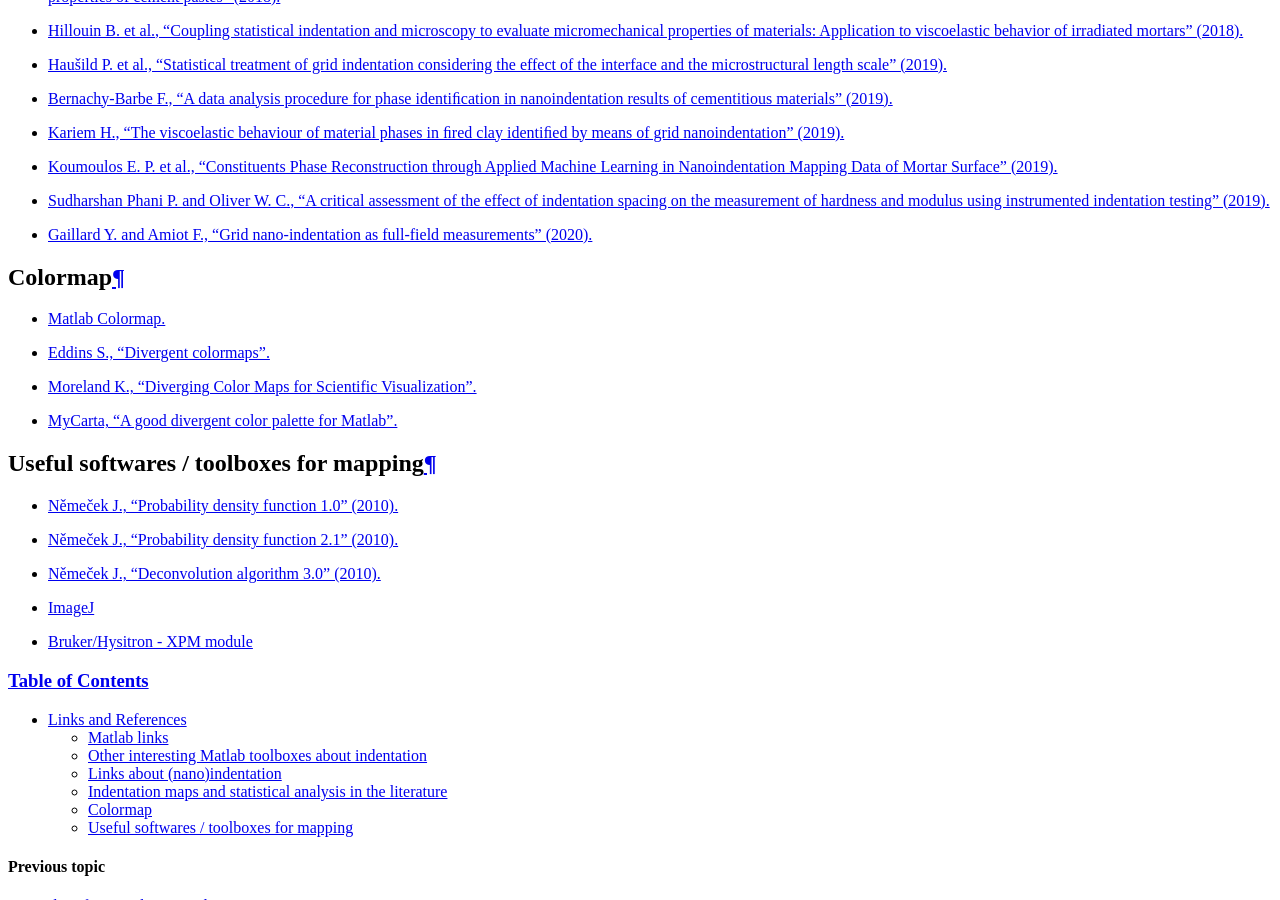
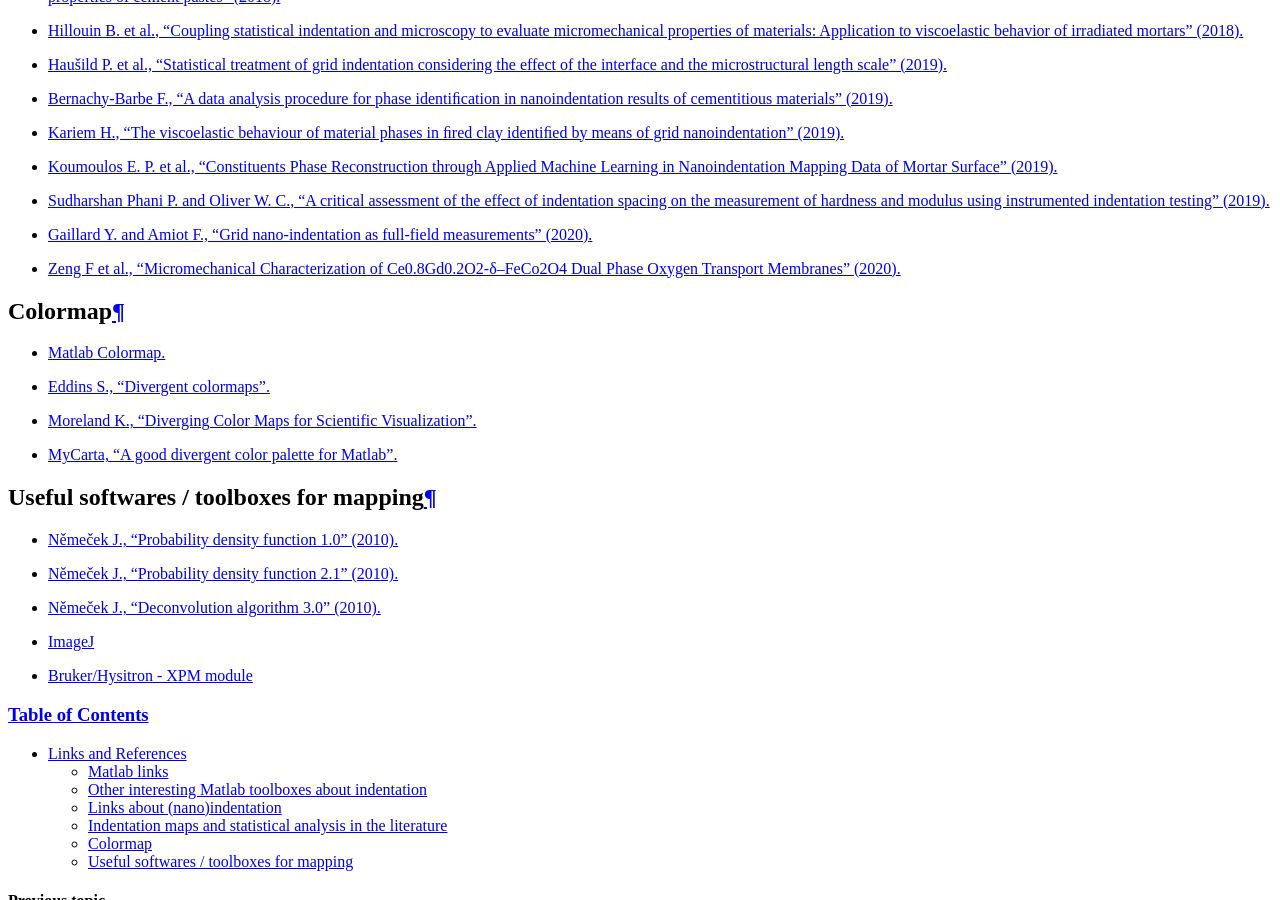
Before and after one commit to DavidMercier/TriDiMap, a Sphinx documentation site: the page built from doc/links_ref.rst, in a window 1280 px wide and 900 px high, scrolled down 2078 px. Built offline with Sphinx 7.4.7, drawn with Linux system fonts in a browser that asks for light colours; comment, search, counter and statistics services are not loaded.

Commit message:
Update links_ref.rst

```diff
--- a/doc/links_ref.rst
+++ b/doc/links_ref.rst
@@ -70,6 +70,7 @@ Indentation maps and statistical analysis in the literature
 * `Koumoulos E. P. et al., "Constituents Phase Reconstruction through Applied Machine Learning in Nanoindentation Mapping Data of Mortar Surface" (2019). <https://doi.org/10.3390/jcs3030063>`_
 * `Sudharshan Phani P. and Oliver W. C., "A critical assessment of the effect of indentation spacing on the measurement of hardness and modulus using instrumented indentation testing" (2019). <https://doi.org/10.1016/j.matdes.2018.107563>`_
 * `Gaillard Y. and Amiot F., "Grid nano-indentation as full-field measurements" (2020). <https://doi.org/10.1016/j.compositesa.2020.105807>`_
+* `Zeng F et al., "Micromechanical Characterization of Ce0.8Gd0.2O2‐δ–FeCo2O4 Dual Phase Oxygen Transport Membranes" (2020). <https://doi.org/10.1002/adem.201901558>`_
 
 Colormap
 ############################################
```
